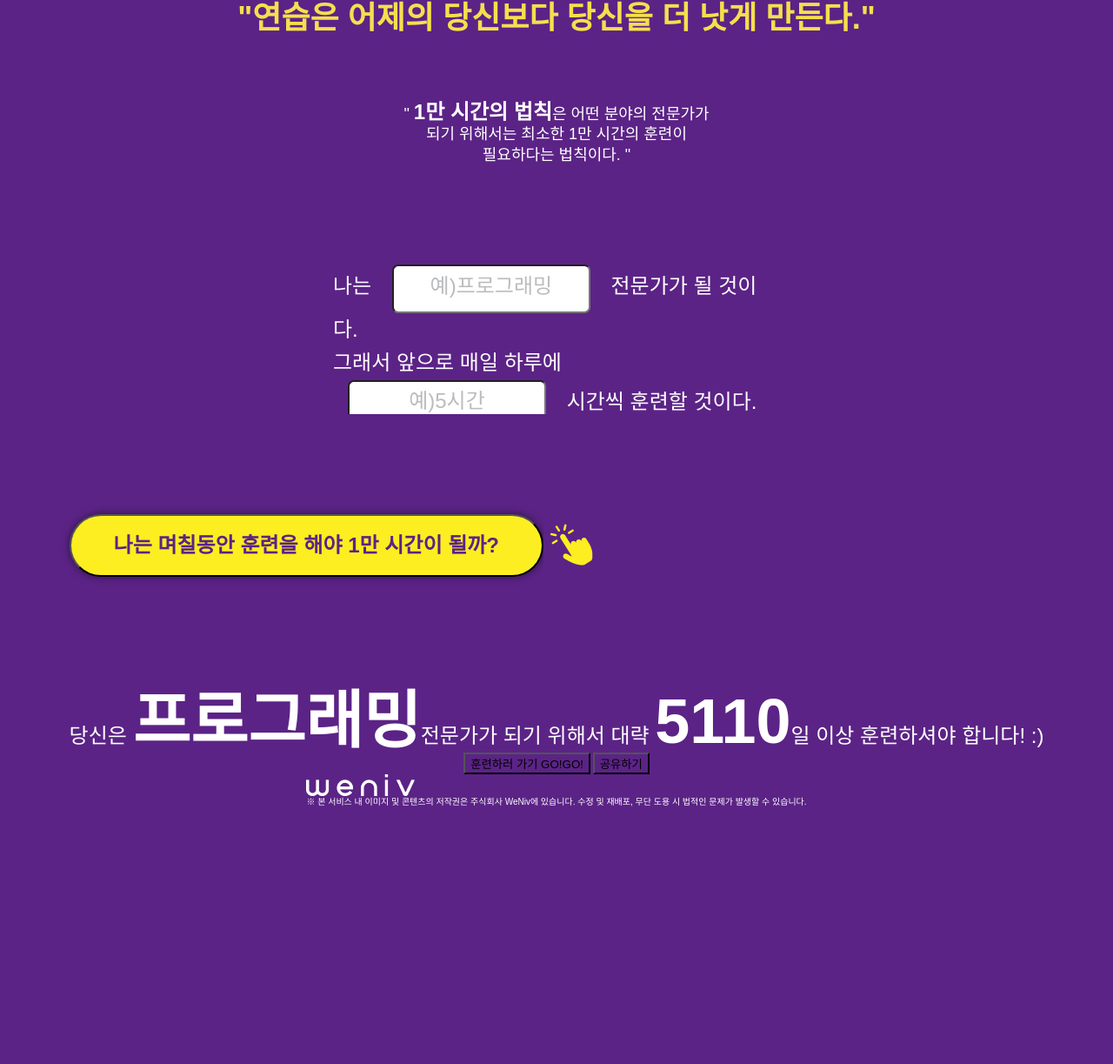
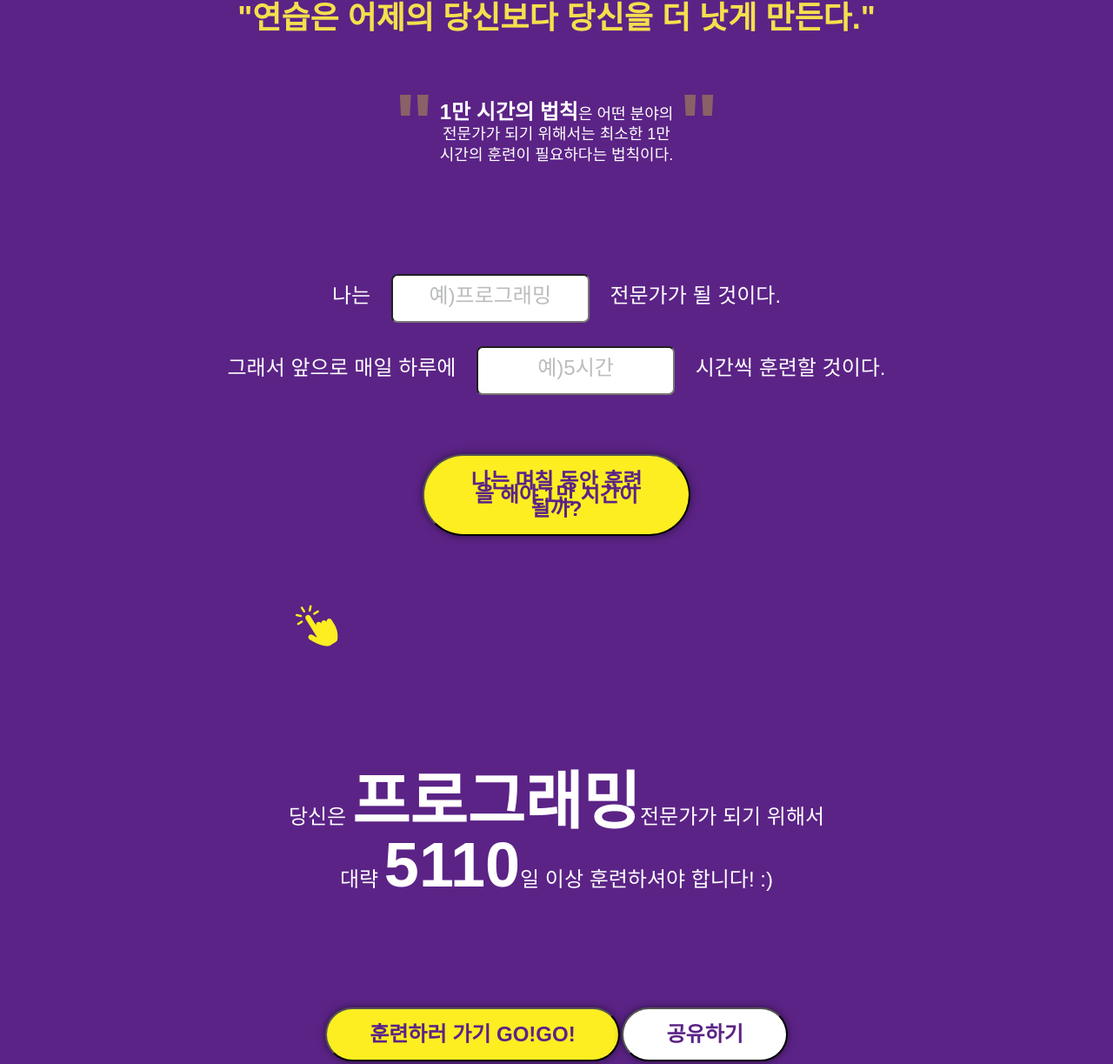
Before and after one commit to zoelee0110/zoes10000hours, a plain HTML site: page index.html in a window 1280 px wide. Shown: the part 502-1725 px from the top of the page at 87% size. Before the commit the page ends 1429 px from the top, so only its background shows below. Drawn offline with Linux system fonts and the light colour scheme; a web font is replaced by a local one.

Commit message:
web- finish

```diff
--- a/css/font.css
+++ b/css/font.css
@@ -27,10 +27,3 @@
     url("https://fonts.gstatic.com/ea/notosanskr/v2/NotoSansKR-Regular.woff") format('woff'),
     url("https://fonts.gstatic.com/ea/notosanskr/v2/NotoSansKR-Regular.otf") format('opentype');
 }
-
-@font-face {
-    font-family: 'OTEnjoystoriesBA';
-    src: url('https://fastly.jsdelivr.net/gh/projectnoonnu/noonfonts_two@1.0/OTEnjoystoriesBA.woff') format('woff');
-    font-weight: normal;
-    font-style: normal;
-}
--- a/css/main.css
+++ b/css/main.css
@@ -1,21 +1,19 @@
+/* 전체 배경 컬러 적용, 박스 적용 */
 * {
     box-sizing: border-box;
     background-color: rgba(91, 35, 134, 1);
 }
+/* rem계산 용이하도록, 가장 많은 폰트 속성 적용 */
 html {
-    font-size: 62.5%;
+    font-size: 62.5%;           /* 10px적용함 */
     color: rgba(255, 255, 255, 1);
     font-family: 'GmarketSansMedium', sans-serif;
     font-weight: 400;
 }
-body {
-    position: relative;
-    display: flex;
-    flex-direction: column;
-}
 
-/* 헤더 */
-.ally-hidden {
+/* header (1만시간의 법칙 이미지) */
+
+.ally-hidden {                  /* 제목 글씨 숨기기 */
   clip: rect(1px, 1px, 1px, 1px);
   clip-path: inset(50%);
   width: 1px;
@@ -25,10 +23,9 @@ body {
   padding: 0;
   position: absolute;
 }
-
+/* 헤더의 백그라운드 이미지 깔기 (시계) */
 header {
     margin: 12rem;
-    position: relative;
     display: flex;
     justify-content: center;
     align-items: center;
@@ -37,21 +34,29 @@ header {
     background-size: 26.1rem 26.5rem;
     text-align: center;
 }
+/* 헤더 내부에 img태그 속성주기 > 인라인요소인데 블록처럼 보여주기 */
 header img {
     width: 56.4rem;
     height: 11.2rem;
     display: block;
 }
-/* 메인 */
+
+/* main 구조
+   -sec1 - blockquote, div(div), ul(li)
+   -sec2 - div(btn, img), div(div2)
+   -sec3 - div(btn2) */
+
 main {
     display: flex;
     flex-direction: column;
     align-items: center;
     justify-content: center;
 }
+
 /* 메인-sec1 */
+/* 인용구 */
 .about .practice {
-    font-family: 'OTEnjoystoriesBA', sans-serif;
+    font-family :'OTEnjoystoriesBA', sans-serif;
     font-size: 3.6rem;
     font-weight: 700;
     color: rgba(245, 223, 77, 1);
@@ -60,11 +65,10 @@ main {
     text-align: center;
     vertical-align: middle;
 }
-.about .desc {
+/* 1만시간법칙은 설명, 따옴표 */
+.desc {
     margin: 7.8rem auto 0;
     width: 37.3rem;
-    height: 8.5rem;
-
 
     font-size: 1.8rem;
     line-height: 130%;
@@ -73,25 +77,50 @@ main {
     text-align: center;
     overflow-wrap: break-word;
     word-break: keep-all;
-    .strong {
-        font-weight: 700;
-        font-size: 2.4rem;
+
+    /* 따옴표 양옆 배치를 위해 전체 row배열 */
+    display: flex;
+    flex-direction: row;
+    /* 줄의 기준점 부여 */
+    align-items: flex-start;
+}
+/* 따옴표 왜 안내려 감??????? */
+.big {
+    display: inline-block;
+    transform: translateY(1.3rem);
+    width: 4.6rem;
+    height: 9.6rem;
+    font-weight: 700;
+    font-size: 9.6rem;
+    color: rgba(252, 238, 33, 0.3);
+
     }
-}
+/* 일만시간 굵은 글씨 */
+.strong {
+    font-weight: 700;
+    font-size: 2.4rem;
+    }
+/* 빈칸 있는 목록태그 */
 .about .example {
     margin: 10.2rem auto 0;
-    width: 51.4rem;
-    height: 5.7rem;
     font-size: 2.4rem;
     line-height: 160%;
+    display: flex;
+    flex-direction: column;
+    align-items: center;
+    justify-content: center;
+    gap: 2.7rem;
 }
+/* 빈칸 속성 */
 .blank {
     width: 22.8rem;
     height: 5.6rem;
     margin: auto 1.7rem;
     background: rgba(255,255,255,1);
     border-radius: 0.7rem;
+    text-align: center;
     }
+/* 빈칸 속성_고정값 */
 input::placeholder {
     font-family: 'GmarketSansMedium', sans-serif;
     color: rgba(186, 188, 190,1);
@@ -99,16 +128,20 @@ input::placeholder {
     text-align: center;
     line-height: 5.6rem;
 }
+
 /* 메인-sec2 */
+/* 위 띄어쓰기, 배열을 위한 속성 */
 .howto {
     margin: 11.5rem auto 0;
+    position: relative;
 }
+/* 버튼과 이미지 (부모요소) */
 .sub-title2 {
     margin: 11.5rem auto 0;
     display: flex;
     flex-direction: row;
-
 }
+/* 버튼요소 */
 .howmany {
     color: rgba(91, 35, 134, 1);
     font-family: 'GmarketSansMedium', sans-serif;
@@ -117,9 +150,15 @@ input::placeholder {
 
     line-height: 1.6rem;
 
-    display: inline-flex;
+    /* display: inline-flex;
     align-items: center;
-    justify-content: center;
+    justify-content: center; */
+
+    position: absolute;
+    top: 0;
+    left: 50%;
+    transform: translate(-50%, -50%);
+
 
     background-color: rgba(252, 238, 33, 1);
     border-radius: 5.6rem;
@@ -137,24 +176,77 @@ img .click {
     font-weight: 400;
     font-size: 2.4rem;
     line-height: 160%;
-    letter-spacing: 0%;
+    letter-spacing: 0;
     vertical-align: middle;
     white-space: normal;
     text-align: center;
     overflow-wrap: break-word;
     word-break: keep-all;
 }
+.days {
+    margin-top: 1.7rem;
+}
 .big2 {
         font-weight: 700;
         font-size: 7.2rem;
     }
 
+.button .btn {
+    margin-top: 12.7rem;
+}
+.program, .share {
+    color: rgba(91, 35, 134, 1);
+    font-family: 'GmarketSansMedium', sans-serif;
+    font-weight: 700;
+    font-size: 2.4rem;
+    line-height: 1.6rem;
+
+    display: inline-flex;
+    align-items: center;
+    justify-content: center;
+
+    background-color: rgba(255,255,255,1);
+    border-radius: 5.6rem;
+    padding: 2.1rem 4.9rem 2.1rem 4.9rem;
+    gap: 1.8rem;
+    box-shadow: 0px 0px 10px 0px rgba(0, 0, 0, 0.5);
+}
+.program {
+    background-color: rgba(252, 238, 33, 1);
+}
+
 /* 푸터 */
 footer {
+    margin: 13rem auto 0;
     display: flex;
     flex-direction: column;
+}
+.footer {
+    display: flex;
+    flex-direction: column;
+    justify-content: center;
     align-items: center;
-    justify-content: center;
+    text-align: center;
+}
+.weniv-logo {
+    width: 12.5rem;
+    height: 2.5rem;
+}
+.copyright {
+    width: 36.5rem;
+    height: 3.4rem;
+
+    font-family: 'Noto Sans KR', sans-serif;
+    font-size: 1.2rem;
+    font-weight: 400;
+    line-height: 100%;
+    white-space: normal;
+    text-align: center;
+    overflow-wrap: break-word;
+    word-break: keep-all;
+
+    margin-top: 2rem;
+
 }
 
 /* 모바일 반응형 */
--- a/index.html
+++ b/index.html
@@ -4,23 +4,25 @@
     <meta charset="UTF-8" />
     <meta name="viewport" content="width=device-width, initial-scale=1.0" />
     <title>1만 시간의 법칙</title>
-    <link rel="stylesheet" href="/css/reset.css">
-    <link rel="stylesheet" href="/css/font.css">
-    <link rel="stylesheet" href="/css/main.css">
+    <link rel="stylesheet" href="/css/reset.css"> <!-- css 초기화 -->
+    <link rel="stylesheet" href="/css/font.css">  <!-- 폰트 css -->
+    <link rel="stylesheet" href="/css/main.css">  <!-- 스타일 외부 연결 -->
   </head>
   <body>
     <header>
         <h1 class="ally-hidden">1만 시간의 법칙</h1>
         <img class="10000h" src="./images/title.png" alt="1만 시간의 법칙">
-      </header>
+    </header>
     <main>
       <section class="about">
           <blockquote class="practice">"연습은 어제의 당신보다 당신을 더 낫게 만든다."</blockquote>
           <div class="desc">
               <span class="big">"</span>
-              <span class="strong">1만 시간의 법칙</span>은
-              어떤 분야의 전문가가 되기 위해서는
-              최소한 1만 시간의 훈련이 필요하다는 법칙이다.
+              <div class="desc-text">
+                <span class="strong">1만 시간의 법칙</span>은
+                어떤 분야의 전문가가 되기 위해서는
+                최소한 1만 시간의 훈련이 필요하다는 법칙이다.
+              </div>
               <span class="big">"</span>
           </div>
           <ul class="example">
@@ -30,11 +32,17 @@
         </section>
       <section class="howto">
           <div class="sub-title2">
-            <button type="button" class="howmany">나는 며칠동안 훈련을 해야 1만 시간이 될까?</button>
+            <button type="button" class="howmany">나는 며칠 동안 훈련을 해야 1만 시간이 될까?</button>
             <img src="./images/click.png" alt="클릭" class="click">
           </div>
-          <div class="answer">당신은 <span class="big2">프로그래밍</span>전문가가 되기 위해서
-          대략 <span class="big2">5110</span>일 이상 훈련하셔야 합니다! :)</div>
+          <div class="answer">
+            <div class="programing">
+              당신은 <span class="big2">프로그래밍</span>전문가가 되기 위해서
+            </div>
+            <div class="days">
+              대략 <span class="big2">5110</span>일 이상 훈련하셔야 합니다! :)
+            </div>
+          </div>
       </section>
       <section class="button">
         <div class="btn">
@@ -45,7 +53,7 @@
     </main>
     <footer>
       <section class="footer">
-        <img src="./images/logo.png" alt="weniv">
+        <img class="weniv-logo" src="./images/logo.png" alt="weniv">
         <div class="copyright">
           ※ 본 서비스 내 이미지 및 콘텐츠의 저작권은 주식회사 WeNiv에 있습니다.
           수정 및 재배포, 무단 도용 시 법적인 문제가 발생할 수 있습니다.
```
